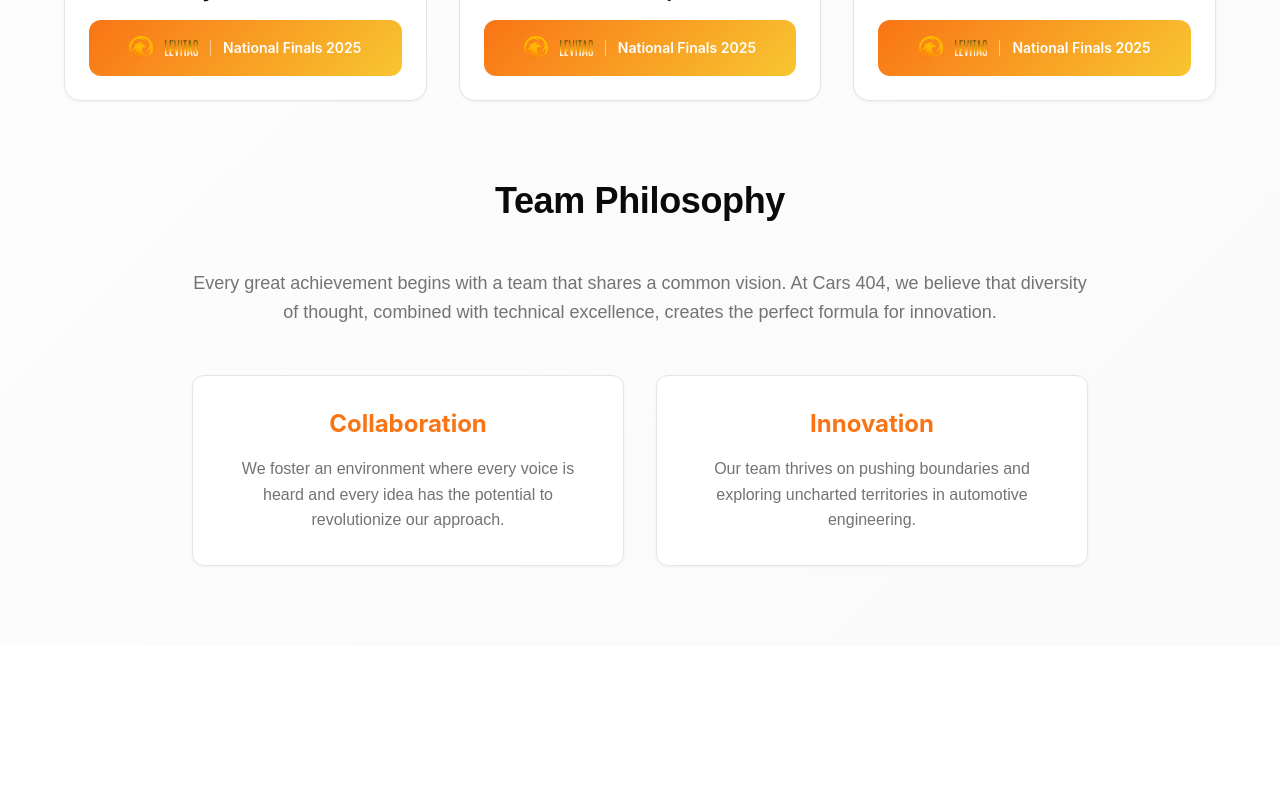
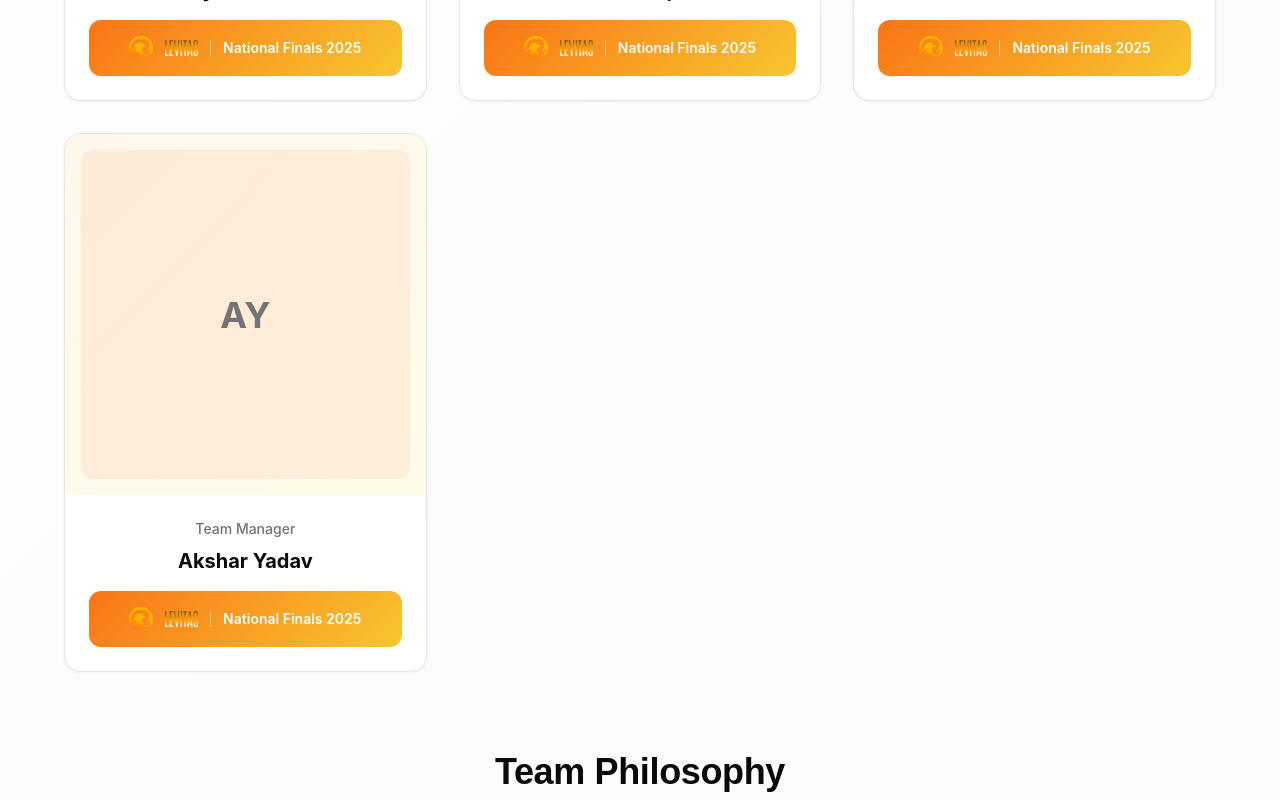
Before and after one commit to askintrospection/levitas-3d-ascension.github.io, a React (Vite) app: page /team in a window 1280 px wide. Shown: the part 1360-2160 px from the top of the page. Before the commit the page ends 2006 px from the top, so only its background shows below. Built offline with nearby package versions, Linux system fonts and the light colour scheme; a web font is replaced by a local one.

Commit message:
Add Akshar Yadav to team page
Added Akshar Yadav as Team Manager to the team page.

```diff
--- a/src/pages/Index.tsx
+++ b/src/pages/Index.tsx
@@ -132,7 +132,7 @@ const Index = () => {
                 <div className="relative bg-gradient-to-b from-background to-muted/20 rounded-2xl md:rounded-3xl p-4 md:p-8 overflow-hidden">
                   <div className="relative aspect-video w-full rounded-xl md:rounded-2xl overflow-hidden shadow-2xl">
                     <iframe
-                      src="https://www.youtube.com/embed/t7MasX7pmuY?si=k5MCkUE8AEQavrUE&autoplay=1&mute=1"
+                      src="https://www.youtube.com/embed/t7MasX7pmuY?si=k5MCkUE8AEQavrUE&autoplay=1"
                       title="F1 Racing Edit"
                       className="w-full h-full"
                       frameBorder="0"
--- a/src/pages/Team.tsx
+++ b/src/pages/Team.tsx
@@ -32,6 +32,11 @@ const Team = () => {
       name: "Aadit Arora",
       role: "Sponsorship Manager",
       image: "/lovable-uploads/e9e72990-d881-4602-91cf-e1bbcdc973a0.png"
+    },
+    {
+      name: "Akshar Yadav",
+      role: "Team Manager",
+      image: null
     }
   ];
 
@@ -63,11 +68,19 @@ const Team = () => {
             >
               {/* Photo Section */}
               <div className="aspect-square bg-gradient-to-br from-orange-50 to-yellow-50 flex items-center justify-center p-4">
-                <img
-                  src={member.image}
-                  alt={member.name}
-                  className="w-full h-full object-cover rounded-lg"
-                />
+                {member.image ? (
+                  <img
+                    src={member.image}
+                    alt={member.name}
+                    className="w-full h-full object-cover rounded-lg"
+                  />
+                ) : (
+                  <div className="w-full h-full bg-gradient-to-br from-primary/10 to-accent/10 rounded-lg flex items-center justify-center">
+                    <span className="text-4xl font-bold text-muted-foreground">
+                      {member.name.split(' ').map(n => n[0]).join('')}
+                    </span>
+                  </div>
+                )}
               </div>
 
               {/* Info Section */}
```
